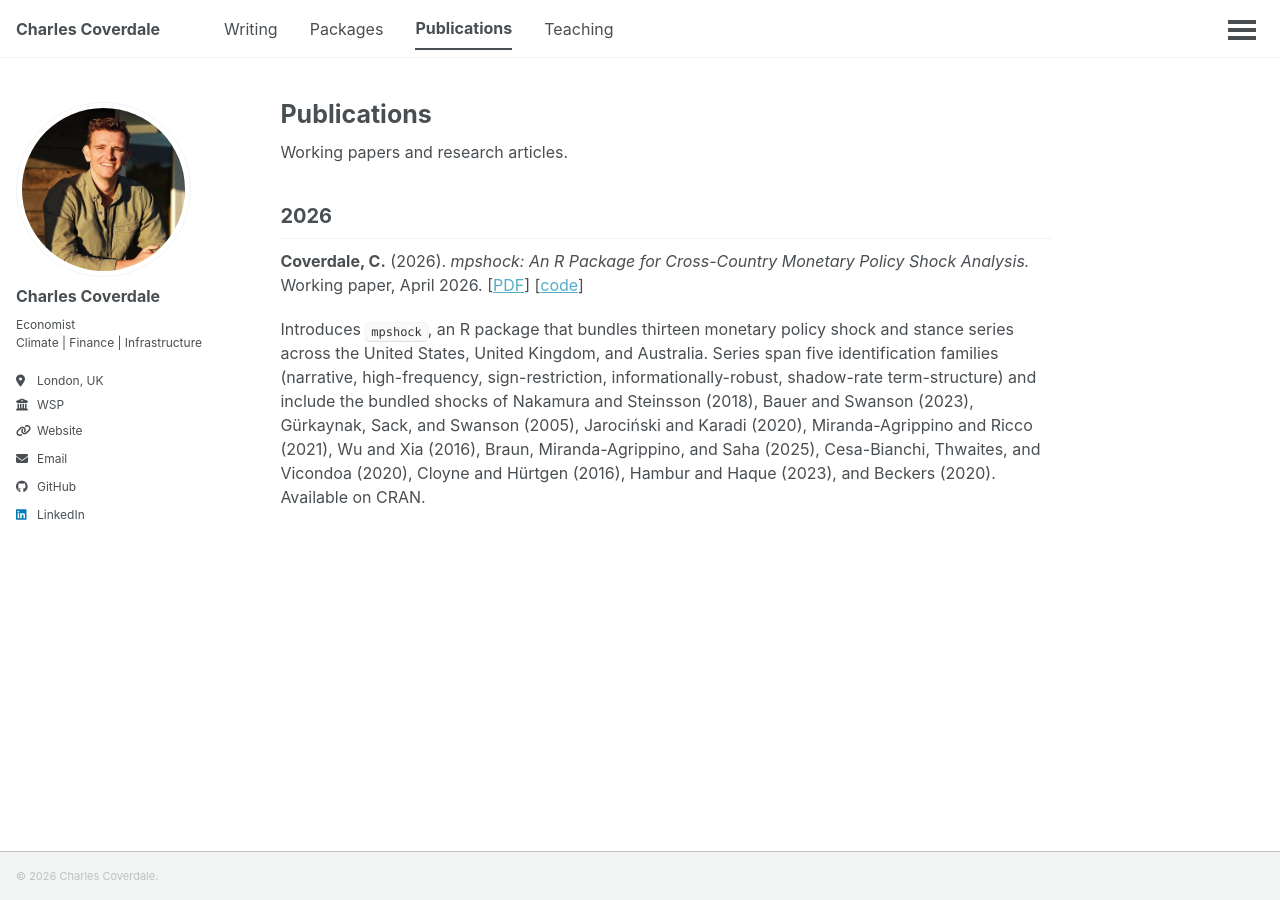
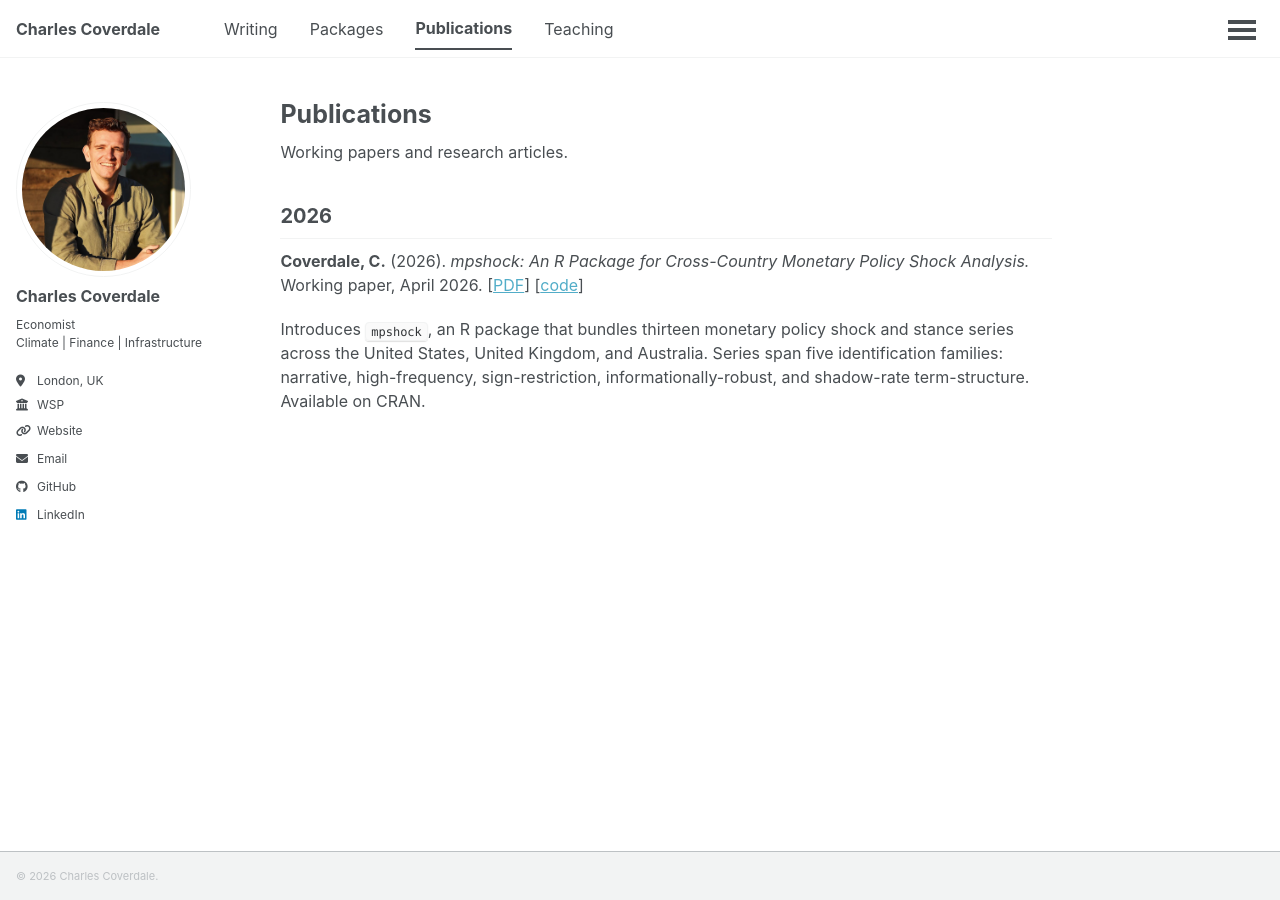
Before and after one commit to charlescoverdale/charlescoverdale.github.io, a Jekyll site: the page built from _pages/publications.md, in a window 1280 px wide. Built offline with Jekyll 4.4.1, drawn with Linux system fonts in a browser that asks for light colours; a script that is not in the unit is left out.

Commit message:
publications: trim mpshock entry (remove long author-list sentence)

```diff
--- a/_pages/publications.md
+++ b/_pages/publications.md
@@ -11,4 +11,4 @@ Working papers and research articles.
 
 **Coverdale, C.** (2026). *mpshock: An R Package for Cross-Country Monetary Policy Shock Analysis.* Working paper, April 2026. \[[PDF](/files/coverdale_mpshock_2026.pdf)\] \[[code](https://github.com/charlescoverdale/mpshock)\]
 
-Introduces `mpshock`, an R package that bundles thirteen monetary policy shock and stance series across the United States, United Kingdom, and Australia. Series span five identification families (narrative, high-frequency, sign-restriction, informationally-robust, shadow-rate term-structure) and include the bundled shocks of Nakamura and Steinsson (2018), Bauer and Swanson (2023), Gürkaynak, Sack, and Swanson (2005), Jarociński and Karadi (2020), Miranda-Agrippino and Ricco (2021), Wu and Xia (2016), Braun, Miranda-Agrippino, and Saha (2025), Cesa-Bianchi, Thwaites, and Vicondoa (2020), Cloyne and Hürtgen (2016), Hambur and Haque (2023), and Beckers (2020). Available on CRAN.
+Introduces `mpshock`, an R package that bundles thirteen monetary policy shock and stance series across the United States, United Kingdom, and Australia. Series span five identification families: narrative, high-frequency, sign-restriction, informationally-robust, and shadow-rate term-structure. Available on CRAN.
```
